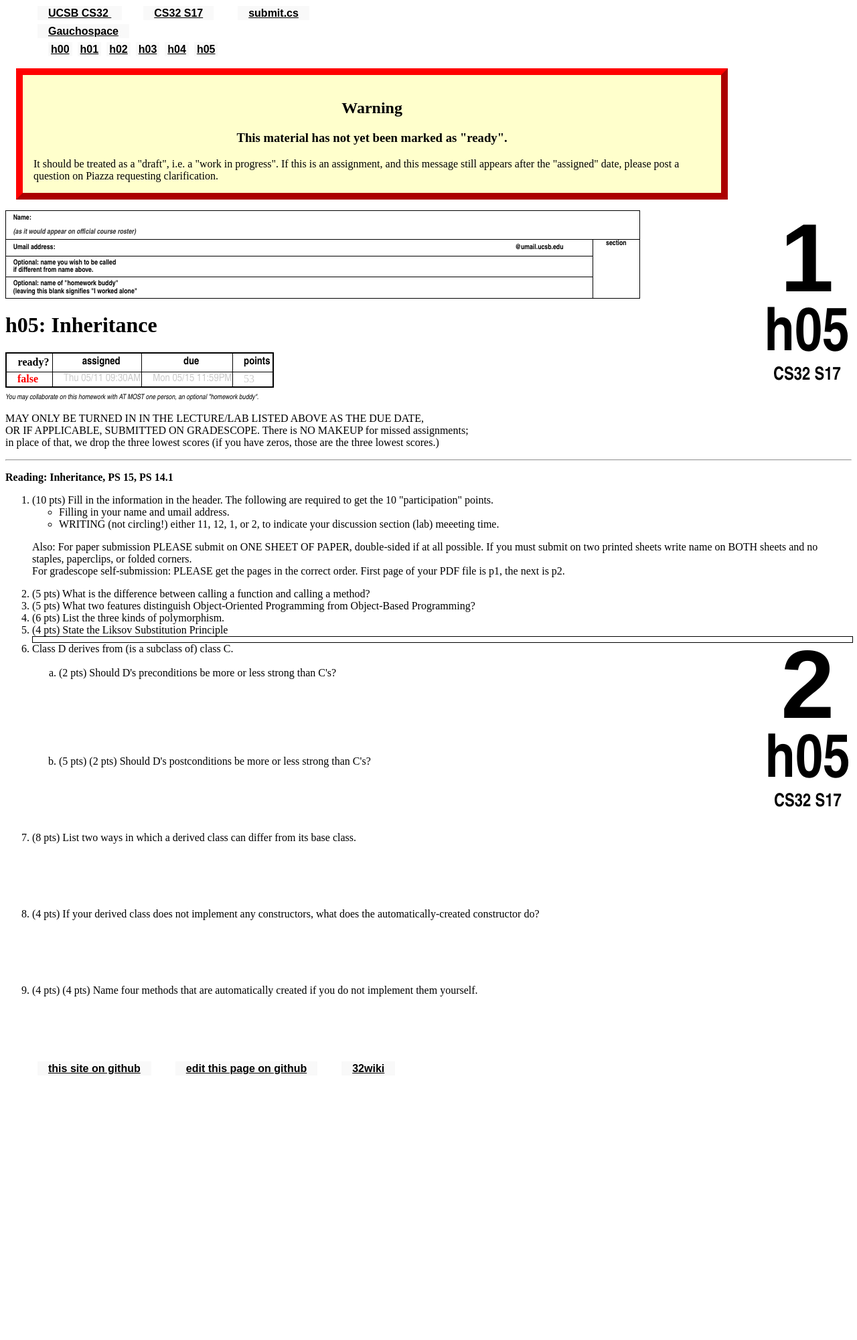
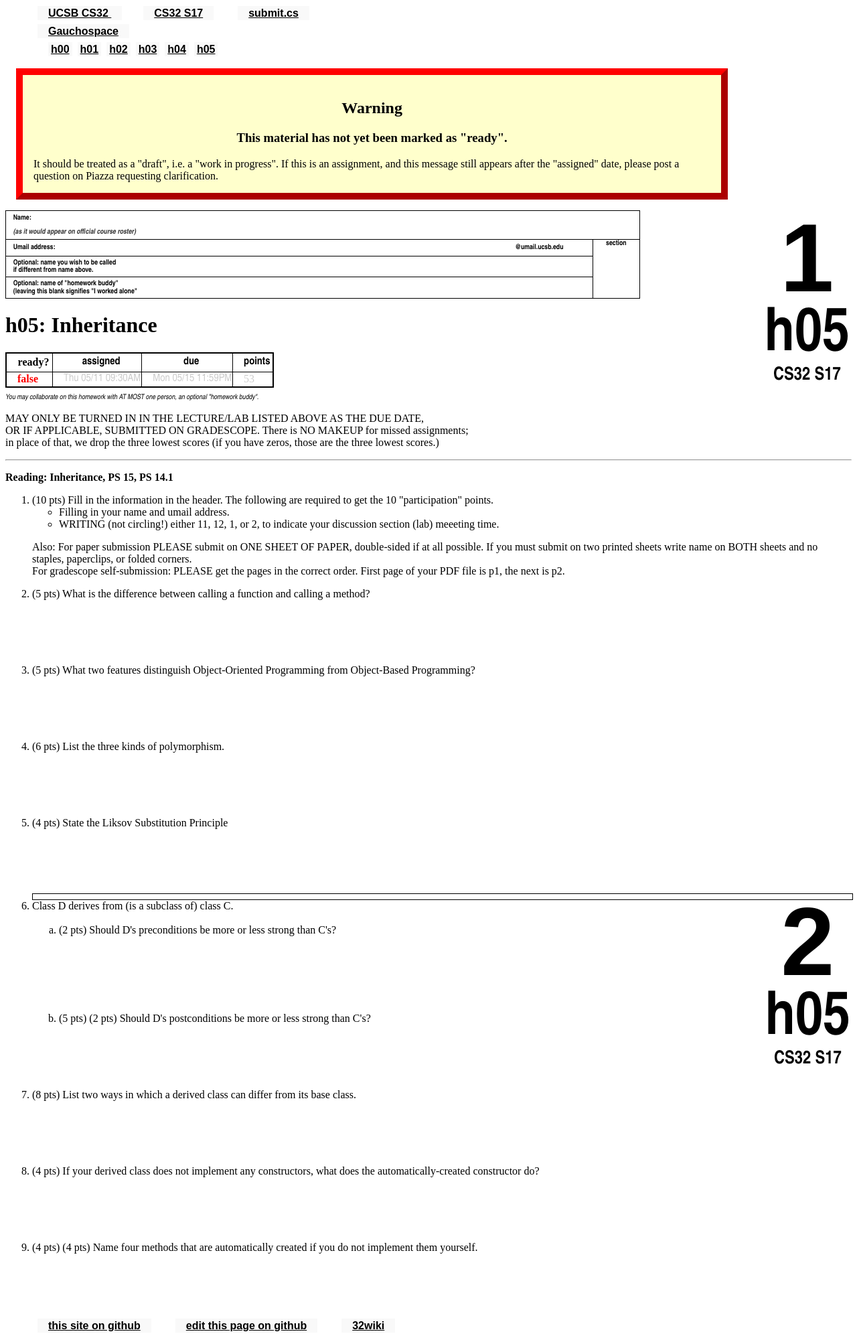
Before and after one commit to ucsb-cs32-s17/ucsb-cs32-s17.github.io, a Jekyll site: the page built from _hwk/h05.md, in a window 1280 px wide. Shown: the whole page at 67% size. Built offline with Jekyll 4.4.1, drawn with Linux system fonts in a browser that asks for light colours; before the commit the page ends 1617 px from its top, so only the background shows below that.

Commit message:
Update h05.md

```diff
--- a/_hwk/h05.md
+++ b/_hwk/h05.md
@@ -24,17 +24,17 @@ https://ucsb-cs32-s17.github.io/hwk/h05/
     For gradescope self-submission: PLEASE get the pages in the correct order. First page of your PDF file is p1, the next is p2.</p>
  </li>
 
- <li>(5 pts) What is the difference between calling a function and calling a method?
+ <li style='margin-bottom:6em;'>(5 pts) What is the difference between calling a function and calling a method?
  </li>
 
 
-  <li>(5 pts) What two features distinguish Object-Oriented Programming from Object-Based Programming?
+  <li style='margin-bottom:6em;'>(5 pts) What two features distinguish Object-Oriented Programming from Object-Based Programming?
  </li>
 
-  <li>(6 pts) List the three kinds of polymorphism.</li>
+  <li style='margin-bottom:6em;'>(6 pts) List the three kinds of polymorphism.</li>
 
 
-  <li>(4 pts) State the Liksov Substitution Principle</li>
+  <li style='margin-bottom:6em;'>(4 pts) State the Liksov Substitution Principle</li>
 
 
 
```
